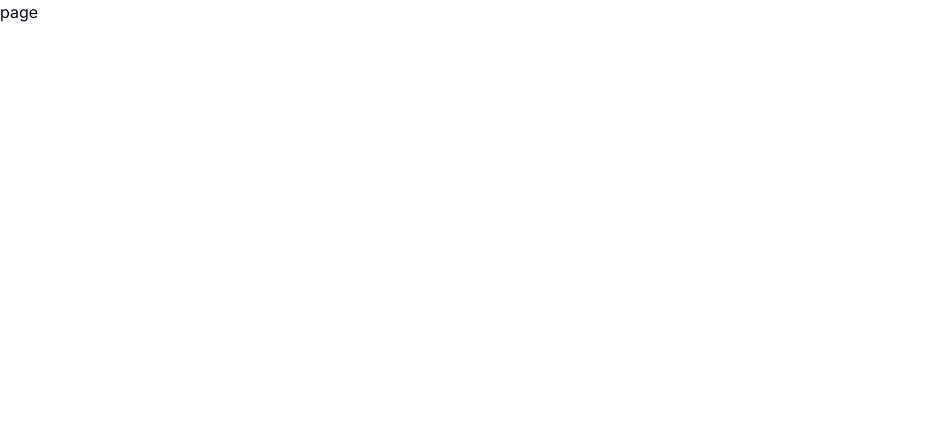
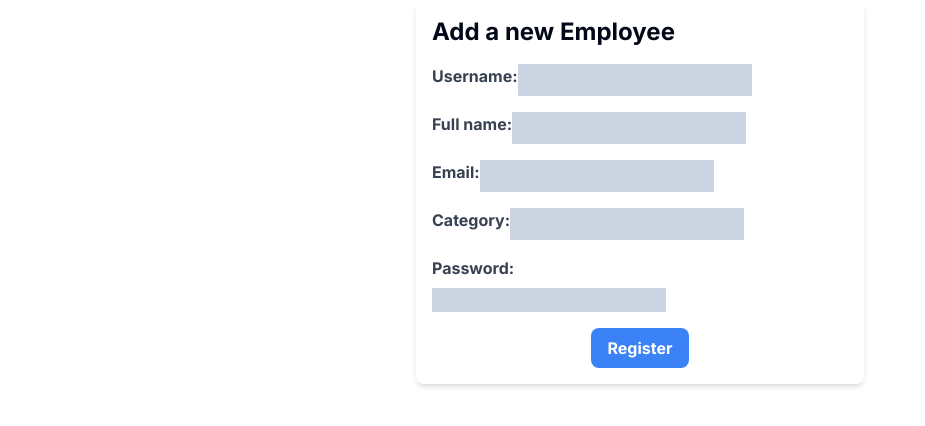
Before and after one commit to owiliwalace/jobs-app, a Next.js app: page /new in a window 1280 px wide. Shown: the top 426 px of the page, without its empty margins (0-925 px from the left). Built offline with nearby package versions, Linux system fonts and the light colour scheme.

Commit message:
3/12/2024 5:00PM

```diff
--- a/src/app/HR/page.tsx
+++ b/src/app/HR/page.tsx
@@ -43,7 +43,7 @@ interface Employee {
 }
 
 async function fetchDataFromFirestore() {
-  const querySnapshot = await getDocs(collection(db,"employees"))
+  const querySnapshot = await getDocs(collection(db,"users"))
 
   const data: Employee[] = [];
   querySnapshot.forEach((doc) => {
@@ -70,7 +70,7 @@ const TableDemo = () => {
     <div className="flex gap-5">
   <TotalEmployees/>
   <TotalHours />
-  <AddEmployee />
+
   <Registrations />
 
     </div>
--- a/src/app/dashboard/page.tsx
+++ b/src/app/dashboard/page.tsx
@@ -1,102 +1,9 @@
-import { Button } from "@/components/ui/button"
-import { Input } from "@/components/ui/input"
-import { Label } from "@/components/ui/label"
-import {
-  Sheet,
-  SheetClose,
-  SheetContent,
-  SheetDescription,
-  SheetFooter,
-  SheetHeader,
-  SheetTitle,
-  SheetTrigger,
-} from "@/components/ui/sheet"
-import {
-  Menubar,
-  MenubarCheckboxItem,
-  MenubarContent,
-  MenubarItem,
-  MenubarMenu,
-  MenubarRadioGroup,
-  MenubarRadioItem,
-  MenubarSeparator,
-  MenubarShortcut,
-  MenubarSub,
-  MenubarSubContent,
-  MenubarSubTrigger,
-  MenubarTrigger,
-} from "@/components/ui/menubar"
+import React from 'react'
 
-function Dashboard() {
+const page = () => {
   return (
-    <>
-    <Menubar>
-      <MenubarMenu>
-        <MenubarTrigger>Vee Jobs-App</MenubarTrigger>
-
-      </MenubarMenu>
-      <MenubarMenu>
-        <MenubarTrigger>Edit</MenubarTrigger>
-
-      </MenubarMenu>
-      <MenubarMenu>
-        <MenubarTrigger>View</MenubarTrigger>
-        <MenubarContent>
-          <MenubarCheckboxItem>Jobs</MenubarCheckboxItem>
-          <MenubarCheckboxItem checked>
-            Progress
-          </MenubarCheckboxItem>
-          <MenubarSeparator />
-
-          <MenubarSeparator />
-          <MenubarItem inset>Hours</MenubarItem>
-          <MenubarSeparator />
-
-        </MenubarContent>
-      </MenubarMenu>
-      <MenubarMenu>
-        <MenubarTrigger>Profile</MenubarTrigger>
-
-      </MenubarMenu>
-      <MenubarMenu>
-        <MenubarTrigger>Exit</MenubarTrigger>
-
-      </MenubarMenu>
-    </Menubar>
-
-    <Sheet>
-      <SheetTrigger asChild>
-        <Button variant="outline">Side Menu</Button>
-      </SheetTrigger>
-      <SheetContent>
-        <SheetHeader>
-          <SheetTitle>Vee-Jobs-App</SheetTitle>
-          <SheetDescription>
-          Search
-          </SheetDescription>
-        </SheetHeader>
-        <div className="grid gap-4 py-4">
-          <div className="grid grid-cols-4 items-center gap-4">
-            <Label htmlFor="name" className="text-right">
-             Dashboard
-            </Label>
-
-          </div>
-          <div className="grid grid-cols-4 items-center gap-4">
-            <Label htmlFor="username" className="text-right">
-              Profile
-            </Label>
-
-          </div>
-        </div>
-        <SheetFooter>
-          <SheetClose asChild>
-            <Button type="submit">Logut</Button>
-          </SheetClose>
-        </SheetFooter>
-      </SheetContent>
-    </Sheet>
-    </>
+    <div>page</div>
   )
 }
-export default Dashboard
+
+export default page
--- a/src/app/new/page.tsx
+++ b/src/app/new/page.tsx
@@ -1,9 +1,145 @@
-import React from 'react'
+"use client"
+// Import necessary modules
+import React, { useState } from 'react';
+import { initializeApp } from 'firebase/app';
+import { getFirestore, collection, addDoc } from 'firebase/firestore';
+import { getAuth, createUserWithEmailAndPassword } from 'firebase/auth';
 
-const page = () => {
-  return (
-    <div>page</div>
-  )
+// Firebase configuration
+const firebaseConfig = {
+  apiKey: "AIzaSyBgp4CYYQgZVxKchcpPYabgqZ5E-ghMd4A",
+  authDomain: "jobs-app-36698.firebaseapp.com",
+  projectId: "jobs-app-36698",
+  storageBucket: "jobs-app-36698.appspot.com",
+  messagingSenderId: "851908767635",
+  appId: "1:851908767635:web:f350c9041fb3247f6d4266",
+  measurementId: "G-Y0J9MBBKKZ"
+};
+
+// Initialize Firebase
+const app = initializeApp(firebaseConfig);
+const db = getFirestore(app);
+const auth = getAuth(app);
+
+// Function to add user details to Firestore
+async function addDataToFirestore(name, fullName, email, category, password) {
+  try {
+    // Create a new user in Firebase Authentication
+    const { user } = await createUserWithEmailAndPassword(auth, email, password);
+
+    // Add user details to Firestore
+    const docRef = await addDoc(collection(db, "users"), {
+      uid: user.uid,
+      name: name,
+      fullName: fullName,
+      email: email,
+      category: category,
+    });
+
+    console.log("Document written with ID:", docRef.id);
+    return true;
+  } catch (error) {
+    console.error("Error adding user:", error.message);
+    return false;
+  }
 }
 
-export default page
+const NewEmployee = () => {
+  const [name, setName] = useState("");
+  const [fullName, setFullName] = useState("");
+  const [email, setEmail] = useState("");
+  const [category, setCategory] = useState("");
+  const [password, setPassword] = useState("");
+
+  const handleSubmit = async (e) => {
+    e.preventDefault();
+    const added = await addDataToFirestore(name, fullName, email, category, password);
+    if (added) {
+      setName("");
+      setFullName("");
+      setEmail("");
+      setCategory("");
+      setPassword("");
+      alert("User registered and data added successfully");
+    }
+  };
+
+  return (
+    <form
+      onSubmit={handleSubmit}
+      className="max-w-md mx-auto p-4 bg-white shadow-md rounded-lg w-[500px]"
+    >
+      <h2 className="text-2xl font-bold mb-4">Add a new Employee</h2>
+      <div className="mb-4 flex">
+        <label htmlFor="name" className="block text-gray-700 font-bold mb-2">
+          Username:
+        </label>
+        <input
+          type="text"
+          id="name"
+          value={name}
+          onChange={(e) => setName(e.target.value)}
+          className='bg-slate-300'
+        />
+      </div>
+      <div className="mb-4 flex">
+        <label htmlFor="fullName" className="block text-gray-700 font-bold mb-2">
+          Full name:
+        </label>
+        <input
+          type="text"
+          id="fullName"
+          value={fullName}
+          onChange={(e) => setFullName(e.target.value)}
+          className='bg-slate-300'
+        />
+      </div>
+      <div className="mb-4 flex">
+        <label htmlFor="email" className="block text-gray-700 font-bold mb-2">
+          Email:
+        </label>
+        <input
+          type="email"
+          id="email"
+          value={email}
+          onChange={(e) => setEmail(e.target.value)}
+          className='bg-slate-300'
+        />
+      </div>
+      <div className="mb-4 flex">
+        <label htmlFor="category" className="block text-gray-700 font-bold mb-2">
+          Category:
+        </label>
+        <input
+          type="text"
+          id="category"
+          value={category}
+          onChange={(e) => setCategory(e.target.value)}
+          className='bg-slate-300'
+        />
+      </div>
+      <div className="mb-4">
+        <label htmlFor="password" className="block text-gray-700 font-bold mb-2">
+          Password:
+        </label>
+        <input
+          type="password"
+          id="password"
+          value={password}
+          onChange={(e) => setPassword(e.target.value)}
+          className='bg-slate-300'
+        />
+      </div>
+      <div className="text-center">
+        <button
+          type="submit"
+          className="bg-blue-500 hover:bg-blue-600 text-white font-bold py-2 px-4 rounded-lg"
+        >
+          Register
+        </button>
+      </div>
+    </form>
+  );
+};
+
+export default NewEmployee;
--- a/src/components/fetchMessage.tsx
+++ b/src/components/fetchMessage.tsx
@@ -37,9 +37,9 @@ const FetchMessage = () => {
           <div className="font-bold">Sent Messages</div>
           {userData.map((user) => (
             <div key={user.id} className="mb-4 shadow-sm py-2 px-4">
-              <p className="text-xl font-light">{user.name}</p>
-              <p className="text-xl font-light">{user.email}</p>
-              <p className="text-xl font-light">{user.message}</p>
+              <p className=" text-md font-light"><span className="font-semibold">Sent to: </span>{user.name}</p>
+              <p className="text-md font-light">{user.email}</p>
+              <p className="text-md font-light"><span className="font-semibold">Message: </span>{user.message}</p>
             </div>
           ))}
         </div>
--- a/src/components/hr/message.tsx
+++ b/src/components/hr/message.tsx
@@ -24,7 +24,7 @@ const Message = () => {
   useEffect(() => {
     const fetchEmployeeNames = async () => {
       try {
-        const querySnapshot = await getDocs(collection(db, "employees"));
+        const querySnapshot = await getDocs(collection(db, "users"));
         const names = querySnapshot.docs.map((doc) => doc.data().name);
         setEmployeeNames(names);
       } catch (error) {
@@ -41,7 +41,7 @@ const Message = () => {
     if (added) {
       setName("");
       setMessage("");
-      alert("Data added to Firestore DB!!");
+      alert("Message sent!!");
     }
   };
 
--- a/src/components/registrations.tsx
+++ b/src/components/registrations.tsx
@@ -1,9 +1,8 @@
-// TotalEmployees.js
+// components/TotalEmployees.tsx
 import React, { useState, useEffect } from 'react';
 import { Card, CardContent, CardHeader, CardTitle } from "@/components/ui/card";
 import { collection, getDocs } from "firebase/firestore";
 import { db } from "../app/firebaseConfig";
-import { useRouter } from 'next/router';
 import Link from 'next/link';
 
 // Define the type for registration data
@@ -25,7 +24,6 @@ async function fetchDataFromFirestore(): Promise<Registration[]> {
 
 const TotalEmployees = () => {
   const [totalEmployees, setTotalEmployees] = useState<number | null>(null);
-  const router = useRouter();
 
   useEffect(() => {
     const fetchEmployeeData = async () => {
@@ -43,7 +41,7 @@ const TotalEmployees = () => {
   return (
     <>
       <Link href="/new">
-        <a>
+
           <Card className="w-[350px] cursor-pointer">
             <CardHeader>
               <CardTitle>Registrations</CardTitle>
@@ -57,7 +55,7 @@ const TotalEmployees = () => {
               </div>
             </CardContent>
           </Card>
-        </a>
+
       </Link>
     </>
   );
--- a/src/components/totalEmployees.tsx
+++ b/src/components/totalEmployees.tsx
@@ -16,7 +16,7 @@ interface Employee {
 }
 
 async function fetchDataFromFirestore(): Promise<Employee[]> {
-  const querySnapshot = await getDocs(collection(db, "employees"));
+  const querySnapshot = await getDocs(collection(db, "users"));
 
   const data: Employee[] = [];
   querySnapshot.forEach((doc) => {
```
